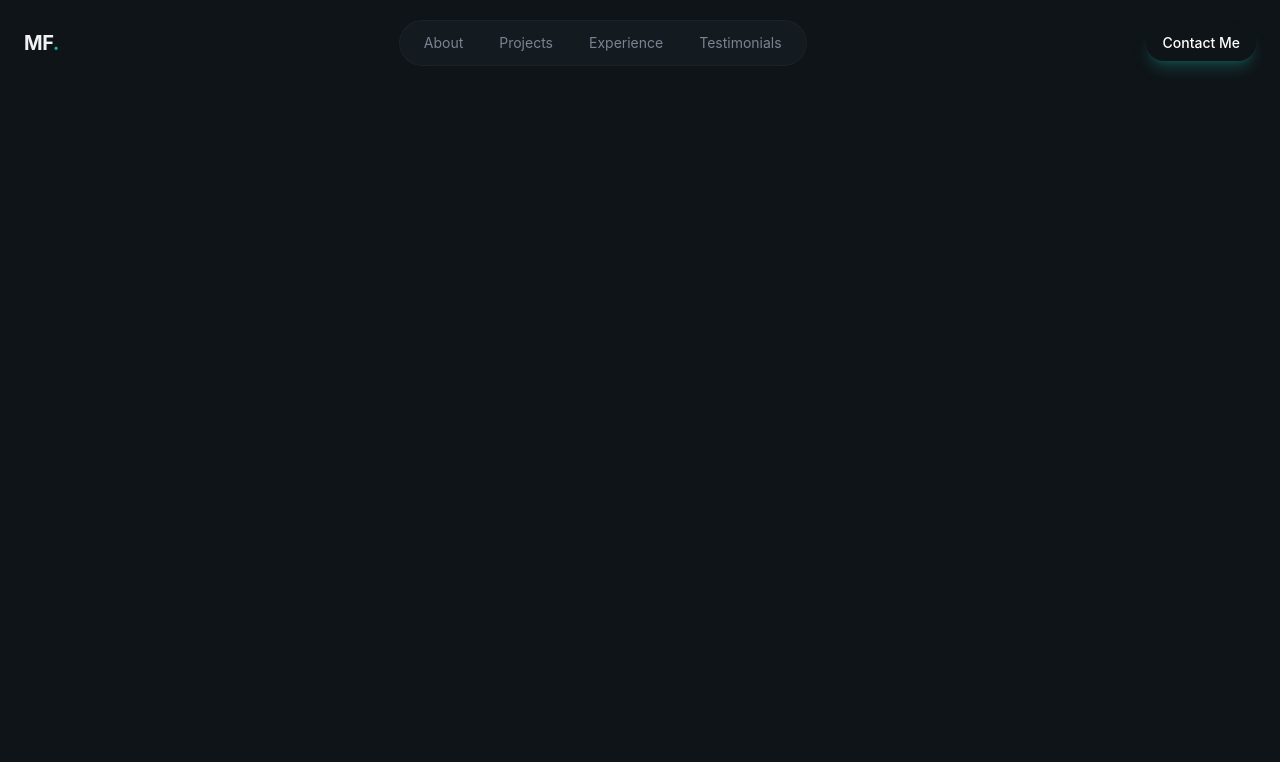
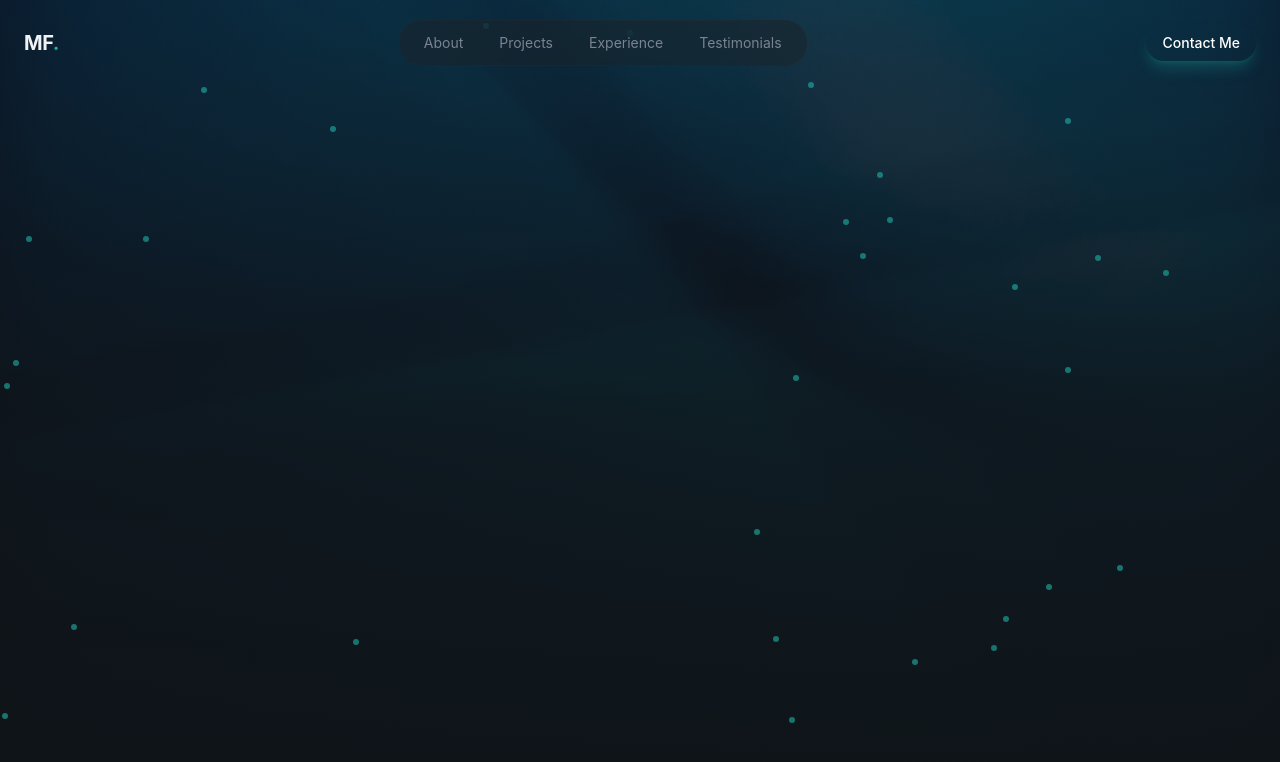
Before and after one commit to Michaelfray/michael-portfolio, a React (Vite) app: page / in a window 1280 px wide. Shown: the top 762 px of the page. Built offline with nearby package versions, Linux system fonts and the light colour scheme.

Commit message:
Add hero background and decorative dots

```diff
--- a/src/sections/Hero.jsx
+++ b/src/sections/Hero.jsx
@@ -1,3 +1,32 @@
+import heroBg from "../assets/img/hero-bg.jpg";
+
 export const Hero = () => {
-  return <section className="relative min-h-screen flex items-center overflow-hidden"></section>;
+  return (
+    <section className="relative min-h-screen flex items-center overflow-hidden">
+      {/* Bg */}
+      <div className="absolute inset-0">
+        <img
+          src={heroBg}
+          alt="Hero img"
+          className="w-full h-full object-cover opacity-40"
+        />
+        <div className="absolute inset-0 bg-gradient-to-b from-background/20 via-background/80 to-background via-background to-backgorund" />
+      </div>
+
+      {/* green dots */}
+      <div className="absolute inset-0 overflow-hidden pointer-events-none">
+        {[...Array(30)].map((_, i) => (
+          <div
+          className="absolute w-1.5 h-1.5 rounded-full opacity-60"
+          style={{
+            backgroundColor: "#20B2A6",
+            left: `${Math.random() * 100}%`,
+            top: `${Math.random() * 100}%`,
+
+          }}
+          />
+        ))}
+      </div>
+    </section>
+  );
 };
```
